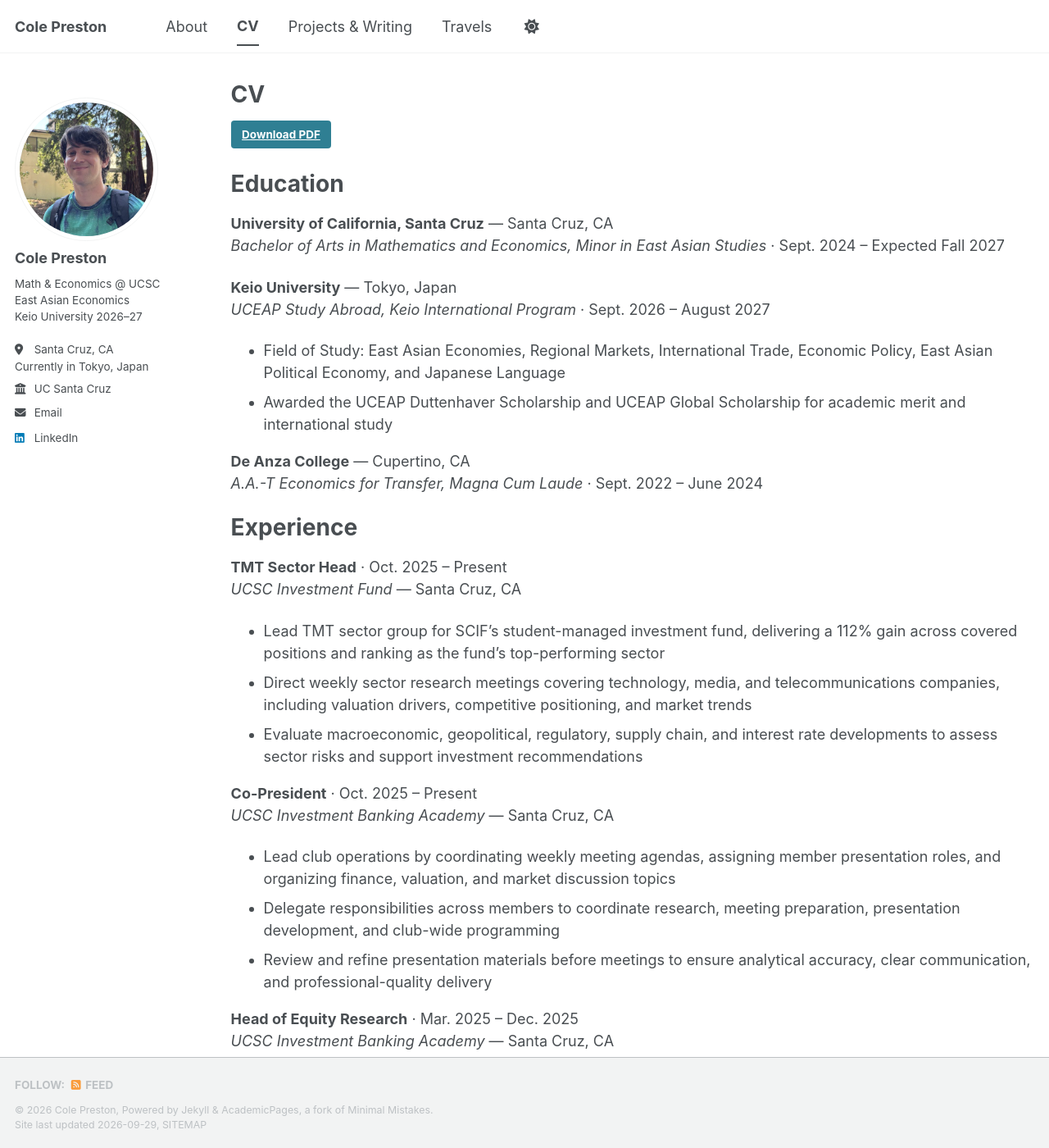
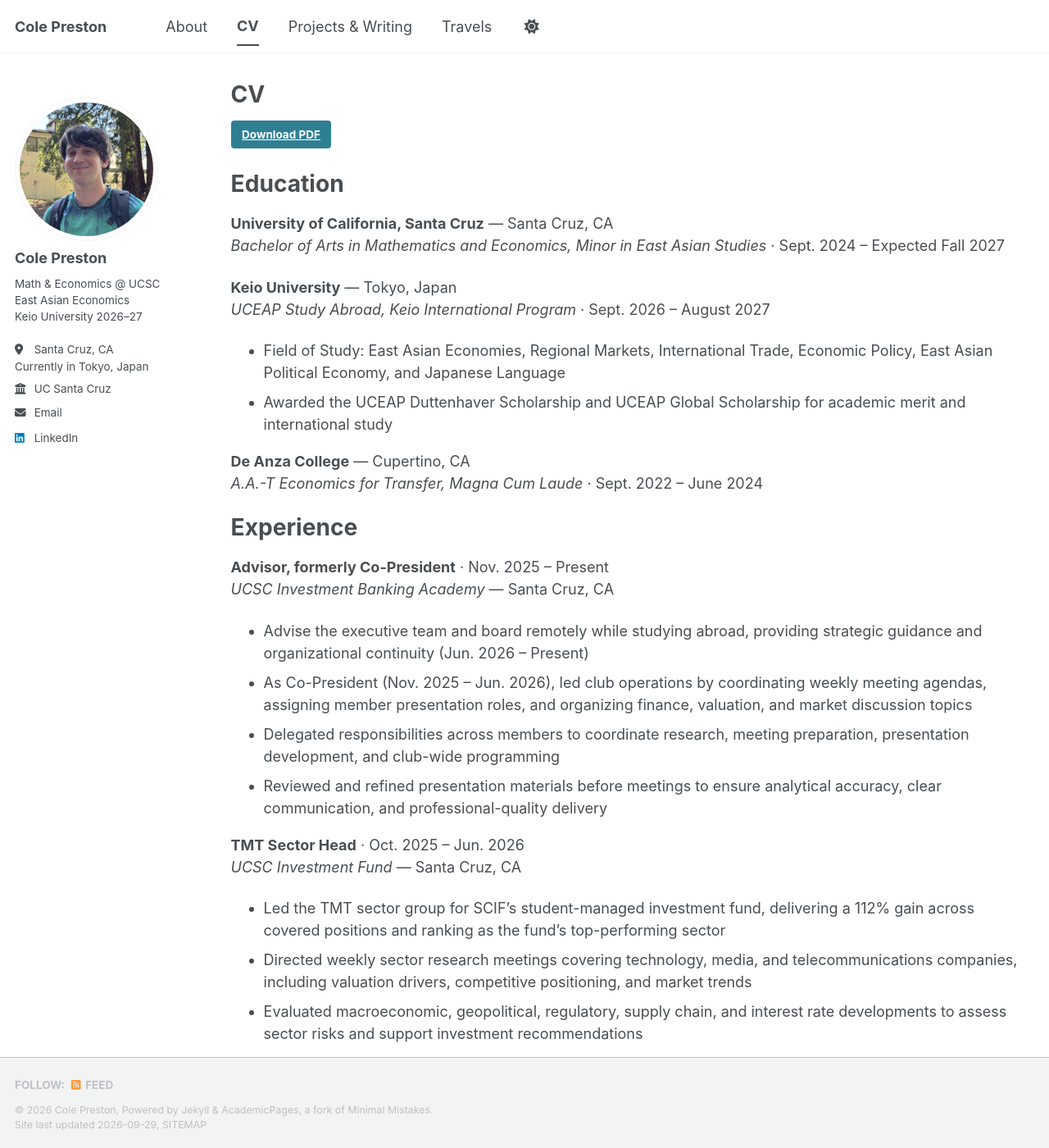
Before and after one commit to cole-preston/cole-preston.github.io, a Jekyll site: the page built from _pages/cv.md, in a window 1280 px wide and 1400 px high. Shown: the whole window at 82% size. Built offline with Jekyll 4.4.1, drawn with Linux system fonts in a browser that asks for light colours; a style sheet for code colours, icons or effects is not loaded.

Commit message:
Update roles: IBA Advisor, past-tense TMT and Co-President
- About: rewrite investment fund / IBA paragraph for current roles
- CV: Advisor (formerly Co-President), TMT Sector Head to Jun. 2026,
  Head of Equity Research to Nov. 2025
- Replace CV PDF with updated resume (Title/Author metadata set)

Co-Authored-By: Claude Opus 5.5 <noreply@anthropic.com>

```diff
--- a/_pages/cv.md
+++ b/_pages/cv.md
@@ -28,19 +28,20 @@ Education
 Experience
 ======
 
-**TMT Sector Head** · Oct. 2025 – Present
+**Advisor, formerly Co-President** · Nov. 2025 – Present
+*UCSC Investment Banking Academy* — Santa Cruz, CA
+* Advise the executive team and board remotely while studying abroad, providing strategic guidance and organizational continuity (Jun. 2026 – Present)
+* As Co-President (Nov. 2025 – Jun. 2026), led club operations by coordinating weekly meeting agendas, assigning member presentation roles, and organizing finance, valuation, and market discussion topics
+* Delegated responsibilities across members to coordinate research, meeting preparation, presentation development, and club-wide programming
+* Reviewed and refined presentation materials before meetings to ensure analytical accuracy, clear communication, and professional-quality delivery
+
+**TMT Sector Head** · Oct. 2025 – Jun. 2026
 *UCSC Investment Fund* — Santa Cruz, CA
-* Lead TMT sector group for SCIF's student-managed investment fund, delivering a 112% gain across covered positions and ranking as the fund's top-performing sector
-* Direct weekly sector research meetings covering technology, media, and telecommunications companies, including valuation drivers, competitive positioning, and market trends
-* Evaluate macroeconomic, geopolitical, regulatory, supply chain, and interest rate developments to assess sector risks and support investment recommendations
+* Led the TMT sector group for SCIF's student-managed investment fund, delivering a 112% gain across covered positions and ranking as the fund's top-performing sector
+* Directed weekly sector research meetings covering technology, media, and telecommunications companies, including valuation drivers, competitive positioning, and market trends
+* Evaluated macroeconomic, geopolitical, regulatory, supply chain, and interest rate developments to assess sector risks and support investment recommendations
 
-**Co-President** · Oct. 2025 – Present
-*UCSC Investment Banking Academy* — Santa Cruz, CA
-* Lead club operations by coordinating weekly meeting agendas, assigning member presentation roles, and organizing finance, valuation, and market discussion topics
-* Delegate responsibilities across members to coordinate research, meeting preparation, presentation development, and club-wide programming
-* Review and refine presentation materials before meetings to ensure analytical accuracy, clear communication, and professional-quality delivery
-
-**Head of Equity Research** · Mar. 2025 – Dec. 2025
+**Head of Equity Research** · Mar. 2025 – Nov. 2025
 *UCSC Investment Banking Academy* — Santa Cruz, CA
 * Organized workshops on equity research, financial statement analysis, valuation modeling, market research, and investment thesis development
 * Researched market catalysts including trade policy, energy prices, monetary policy, supply chains, inflation, interest rates, and geopolitical risk
```
Also changed, not shown: _pages/about.md (+1 -1 lines), 1 other file.
